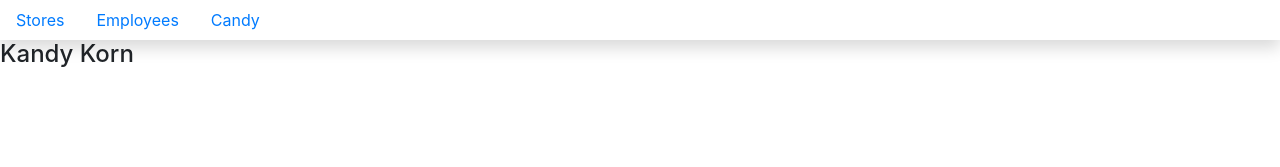
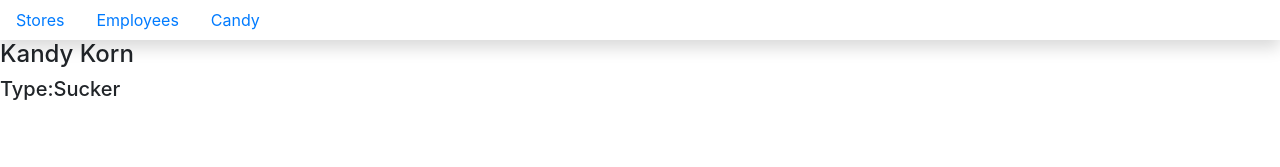
Before and after one commit to DannyBarker/Kandy_Korner, a React (Create React App) app: page /candies in a window 1280 px wide. Shown: the top 167 px of the page. Built offline with nearby package versions, Linux system fonts and the light colour scheme.

Commit message:
book 4 chapter 2 kandy korner .find

```diff
--- a/src/components/ApplicationViews.js
+++ b/src/components/ApplicationViews.js
@@ -14,11 +14,12 @@ export default class ApplicationViews extends Component {
   ]
 
   candyTypeArray = [
-    {id: 1, type: "Kernel"}
+    {id: 1, type: "Kernel"},
+    {id: 2, type: "Sucker"}
   ]
 
   candyArray = [
-    {id: 1, candy: "Kandy Korn", candyTypeId: 1}
+    {id: 1, candy: "Kandy Korn", candyTypeId: 2}
   ]
 
   state = {
@@ -38,7 +39,7 @@ export default class ApplicationViews extends Component {
           return <EmployeeList employees={this.state.employees} />
         }} />
         <Route path="/candies" render={(props) => {
-          return <CandyList candies={this.state.candies} />
+          return <CandyList candies={this.state.candies} candyType={this.state.candyType} />
         }} />
       </React.Fragment>
     )
--- a/src/components/candies/CandyList.js
+++ b/src/components/candies/CandyList.js
@@ -8,7 +8,13 @@ export default class CandyList extends Component {
         this.props.candies.map( candy =>
           <div key={candy.id}>
             <h4>{candy.candy}</h4>
-            <h5>{candy.candyType}</h5>
+            <h5>Type:
+              {
+                this.props.candyType
+                .find(type => type.id === candy.candyTypeId)
+                .type
+              }
+              </h5>
           </div>
         )
       }
```
